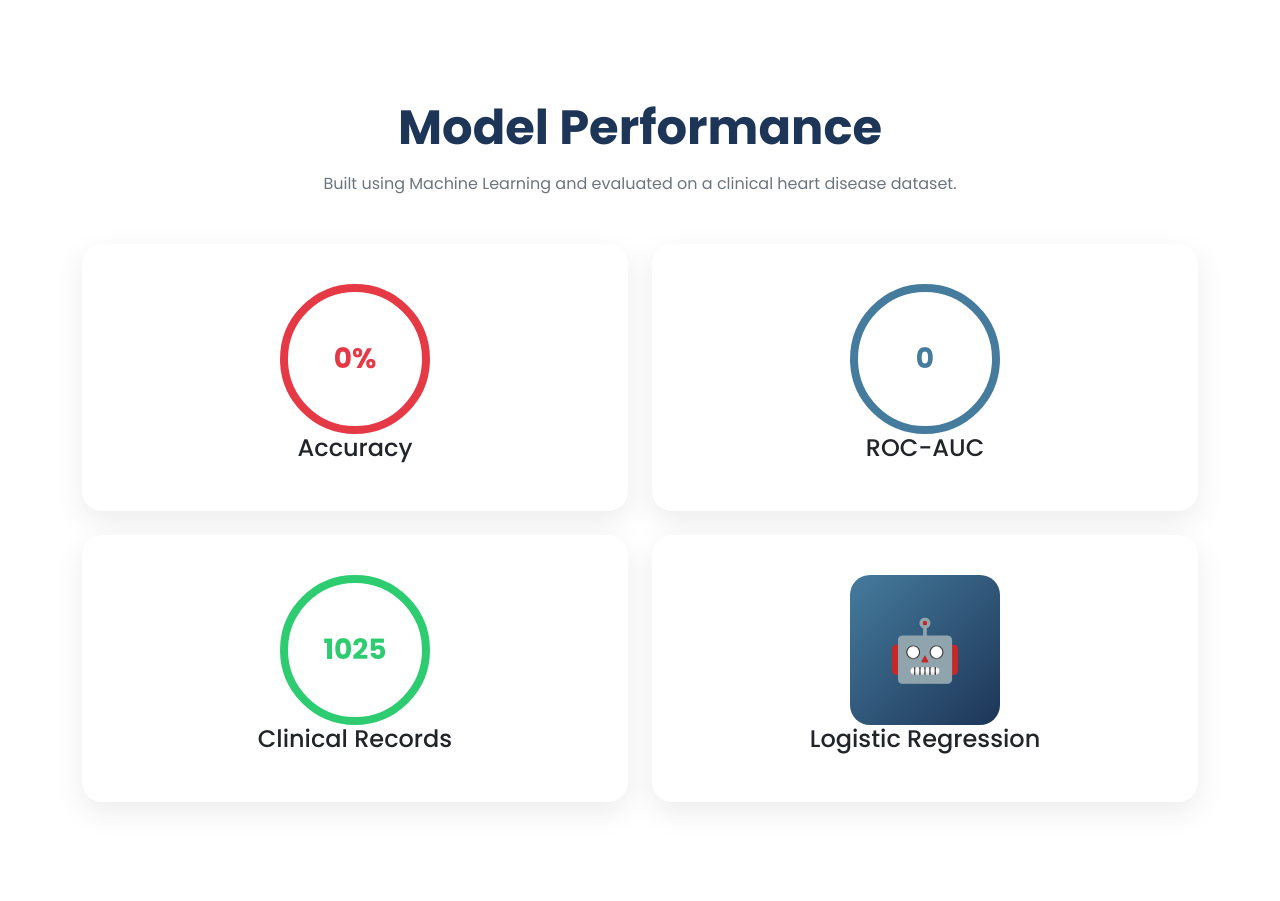
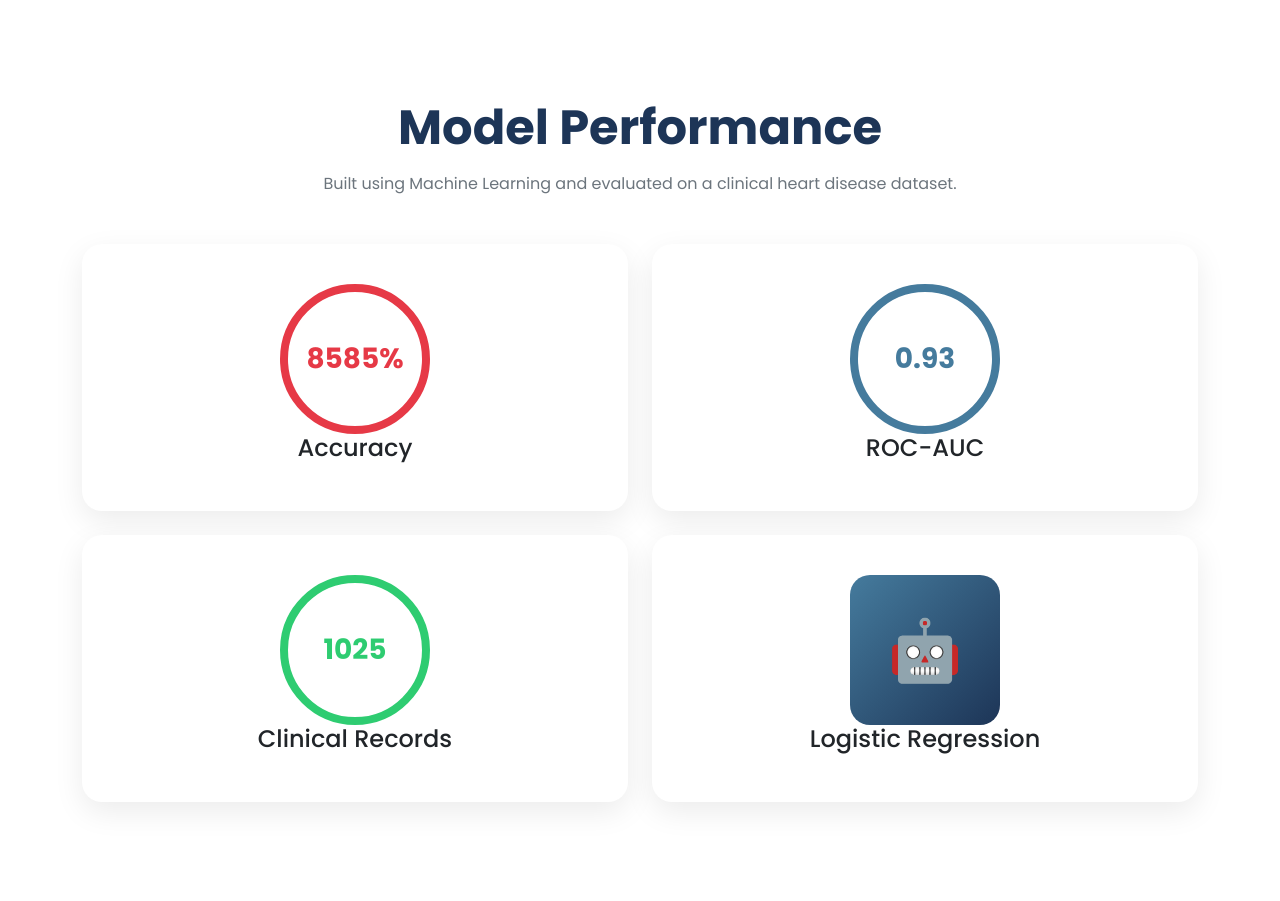
Before and after one commit to KunalKamble92/CardioSenseAI, a Flask app: page / in a window 1280 px wide. Shown: the part 1415-2316 px from the top of the page. Run offline with Flask 3, Linux system fonts and the light colour scheme; parts of the project's set-up code (start-up, migrations or seed data) failed here and were passed over.

Commit message:
Fix index.html

```diff
--- a/templates/index.html
+++ b/templates/index.html
@@ -147,7 +147,7 @@ CardioSense AI
 
                     <div class="circle">
 
-                        <span id="accuracy-number">0%</span>
+                        <span id="accuracy-number">8585%</span>
 
                     </div>
 
@@ -165,7 +165,7 @@ CardioSense AI
 
                     <div class="circle blue">
 
-                        <span id="roc-number">0</span>
+                        <span id="roc-number">0.93</span>
 
                     </div>
 
```
